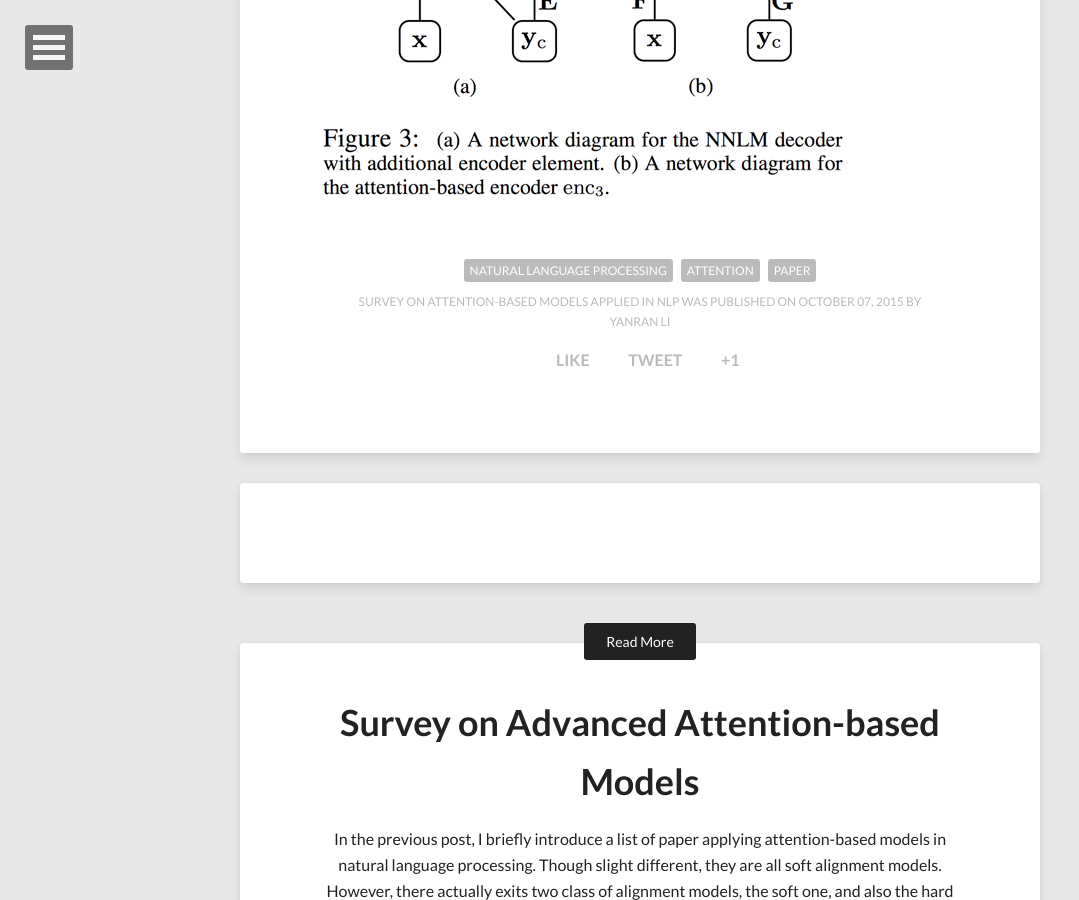
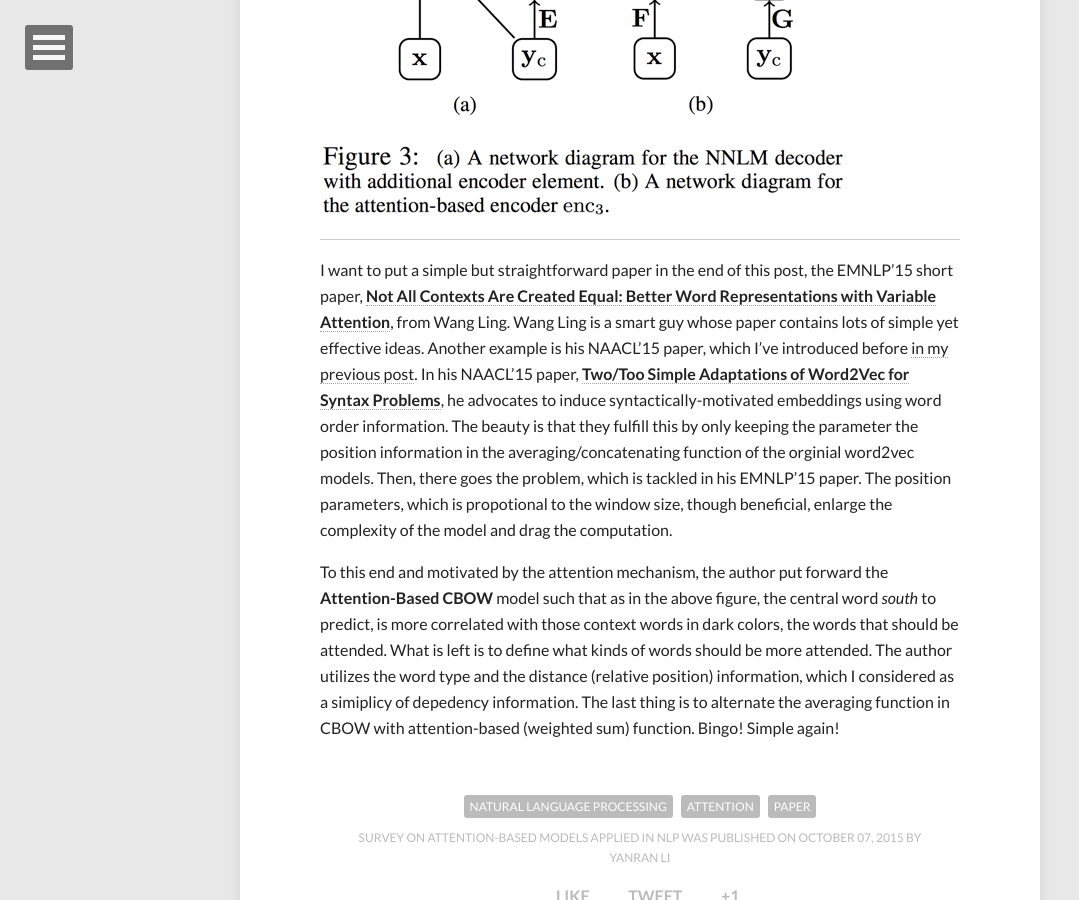
Before and after one commit to niangaotuantuan/niangaotuantuan.github.io, a Jekyll site: the page built from _posts/2015/2015-10-07-survey-attention-model-1.md, in a window 1280 px wide and 900 px high, scrolled down 4968 px. Shown: the whole window, without its empty margins (0-1079 px from the left). Built offline with Jekyll 4.4.1, drawn with Linux system fonts in a browser that asks for light colours; nearby versions of some CDN libraries; formulas are drawn with MathJax 3; comment, search, counter and statistics services are not loaded.

Commit message:
add content

```diff
--- a/_posts/2015/2015-10-07-survey-attention-model-1.md
+++ b/_posts/2015/2015-10-07-survey-attention-model-1.md
@@ -36,6 +36,8 @@
 The second paper comes the ACL’15 paper, [**Encoding Source Language with Convolutional Neural Network for Machine Translation**](http://arxiv.org/abs/1503.01838) from Fandong Meng, Zhengdong Lu, Mingxuan Wang, Hang Li, Wenbin Jiang, Qun Liu。The paper is also tackling machine translation task. This paper motivates similarly with the abovementioned one, that is, such soft alignment in machine translation can be a beneficial "supervised" guiding. In this paper, they propose two models, **tagCNN* and **inCNN*. The latter is a specific attention model. The difference is that, the former one, tagCNN directly transforms the aligned signal into a binary bit (0 or 1), which is then concatenated on to word embeddings as an additional dimension. The latter one, inCNN, doesn't utilize this signal directly. See the following picture from their paper for details.
 ![tagCNN and inCNN](/images/attention-2.png)
 
+---------------------------------------
+
 The third paper is also from ACL'15, [**A Hierarchical Neural Autoencoder for Paragraphs and Documents**](https://web.stanford.edu/~jurafsky/pubs/P15-1107.pdf) from Jiwei Li, Minh-Thang Luong, Dan Jurafsky. In the second model they propose in this paper, they incorporate attention mechanism onto a hierarchical LSTM. By such design, they aim to capture compositions/structures over sentences, which can be seen as one step over sentence-level RNN. However, I have some concerns upon this paper. Although it is reasonable to incorporate attention mechanism onto LSTM, it is relatively unfair to build an autoencoder upon such mechanism. Attention mechanism will become a dramatic and undesirable *copy* mechanism companied by autoencoder, whose target is to re-generate the input with less loss of information.
 ![Hierarchical LSTM with Attention](/images/attention-1-1.png)
 
@@ -48,3 +50,10 @@
 This paper utilizes neural language models to generate sentence summarization word by word, which goes beyond previous sentence-based extractive methods and phrase-based abstractive approaches for sentence summarization. More specific, their Attention-Based Summarization (ABS) approach is modeled off the attention-based encoder and a beam-search decoder with extractive features, which can be seen as a tradeoff between abstractive and extractive methods.
 For the encoder models, they deploy four step-by-step models of which two are only considering the input word information, and the other two combining the embedded current context information. Thus, the latter two encoders, which are simultaneously learning embeddings for the input with distributions based on the current context, are capable to show interpretable alignment between the summary and the input sentence. The author conducted extensive experiments on sevesal strong and well-known baseline models, achieving promising results. Especially, their tuned model ABS+, which leverages the advantage of fluency by extracive features, scores significantly the best on the tasks. While they introduced how to tune the weight vector alpha, they don't report the real value of the alpha in the final best performance. Such real values would be beneficial to examine the importance of the extractive features. Therefore, I'm weakly hesitated for the analysis of the degree of their attention-based neural models.
 ![Key Idea behind Attention Mechanism](/images/attention-4-2.png)
+
+---------------------------------------
+
+I want to put a simple but straightforward paper in the end of this post, the EMNLP'15 short paper, [**Not All Contexts Are Created Equal: Better Word Representations with Variable Attention**](http://www.cs.cmu.edu/~lingwang/papers/emnlp2015-2.pdf), from Wang Ling. Wang Ling is a smart guy whose paper contains lots of simple yet effective ideas. Another example is his NAACL'15 paper, which I've introduced before [in my previous post](http://yanran.li/peppypapers/2015/05/23/Adapations-and-Variations-of-Word2Vec.html). In his NAACL'15 paper, [**Two/Too Simple Adaptations of Word2Vec for Syntax Problems**](http://www.cs.cmu.edu/~lingwang/papers/naacl2015.pdf), he advocates to induce syntactically-motivated embeddings using word order information. The beauty is that they fulfill this by only keeping the parameter the position information in the averaging/concatenating function of the orginial word2vec models. Then, there goes the problem, which is tackled in his EMNLP'15 paper. The position parameters, which is propotional to the window size, though beneficial, enlarge the complexity of the model and drag the computation.
+
+
+To this end and motivated by the attention mechanism, the author put forward the **Attention-Based CBOW** model such that as in the above figure, the central word *south* to predict, is more correlated with those context words in dark colors, the words that should be attended. What is left is to define what kinds of words should be more attended. The author utilizes the word type and the distance (relative position) information, which I considered as a simiplicy of depedency information. The last thing is to alternate the averaging function in CBOW with attention-based (weighted sum) function. Bingo! Simple again!
```
